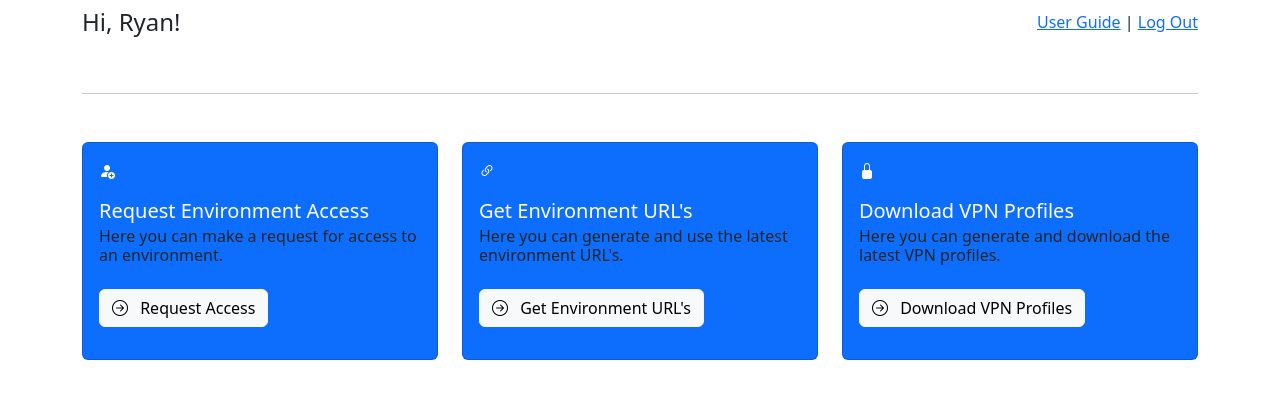
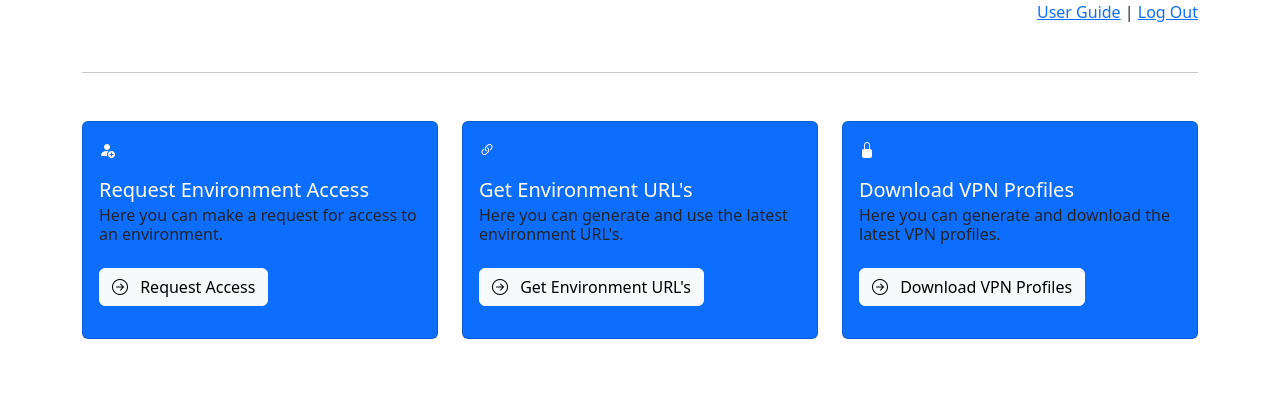
Before and after one commit to UKHomeOffice/cfi-self-service, a Python web app: template cfi-self-service-portal/self_service_portal/templates/home.jinja2 in a window 1280 px wide. Shown: the top 399 px of the page. Run offline with Jinja, Linux system fonts and the light colour scheme; the template is opened without the code that fills it, so the values that code supplies are empty.

Commit message:
Tweaked main template to remove the greeting message.

```diff
--- a/cfi-self-service-portal/self_service_portal/templates/layout.jinja2
+++ b/cfi-self-service-portal/self_service_portal/templates/layout.jinja2
@@ -21,7 +21,6 @@
           <!-- App Heading / Nav -->
           <div class="col-12 mb-3 mb-md-0 col-md-9">
             <h1><a href="/" class="font-semi-bold home-link">{{project}}</a></h1>
-            <h2 class="h4 fw-light"><span class="smaller">Hi, Ryan!</span></h2>
           </div>
           <div class="col-12 col-md-3">
             <p class="text-md-end mb-0"><a href="#">User Guide</a> | <a href="#">Log Out</a></p>
```
